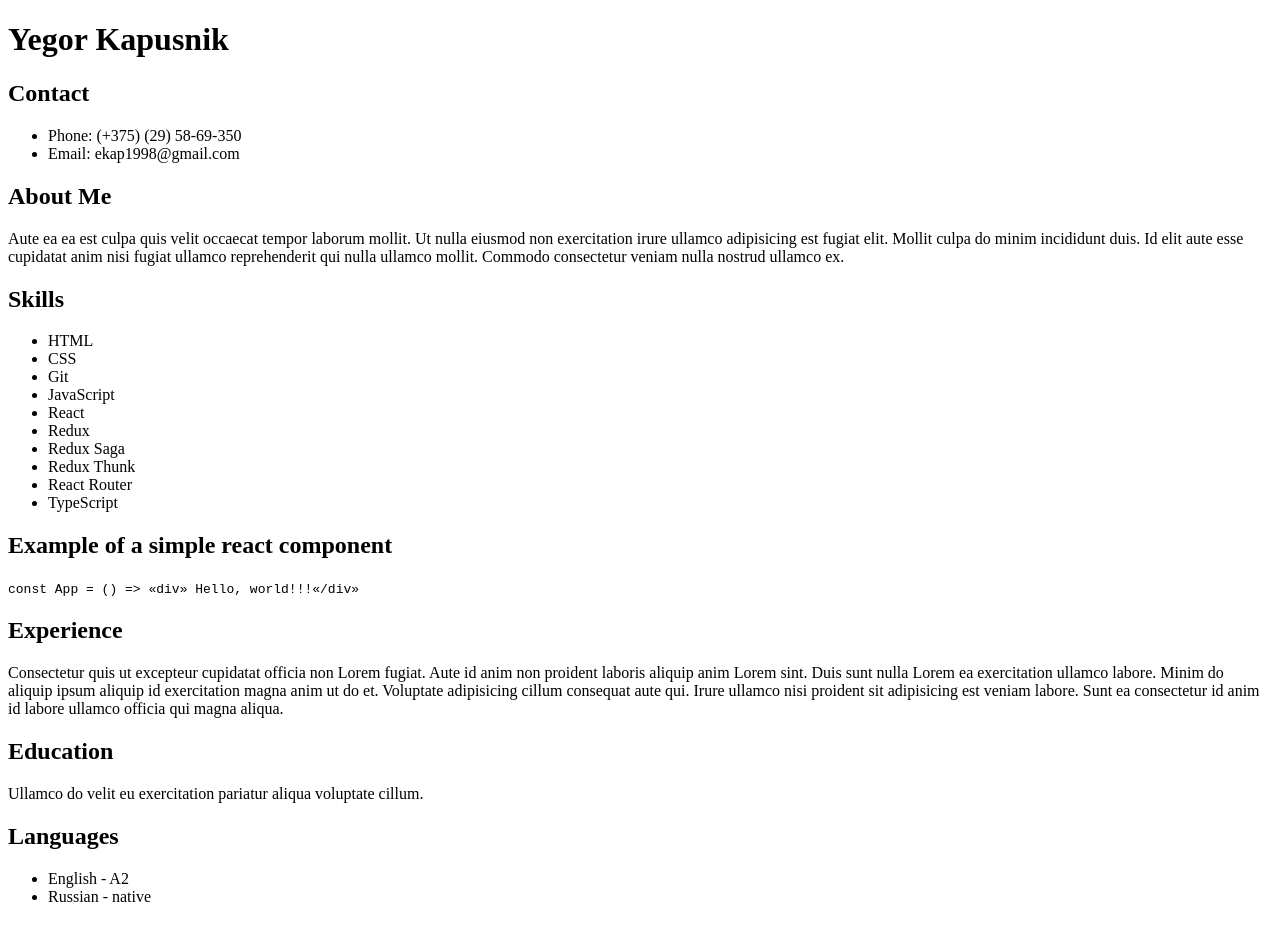
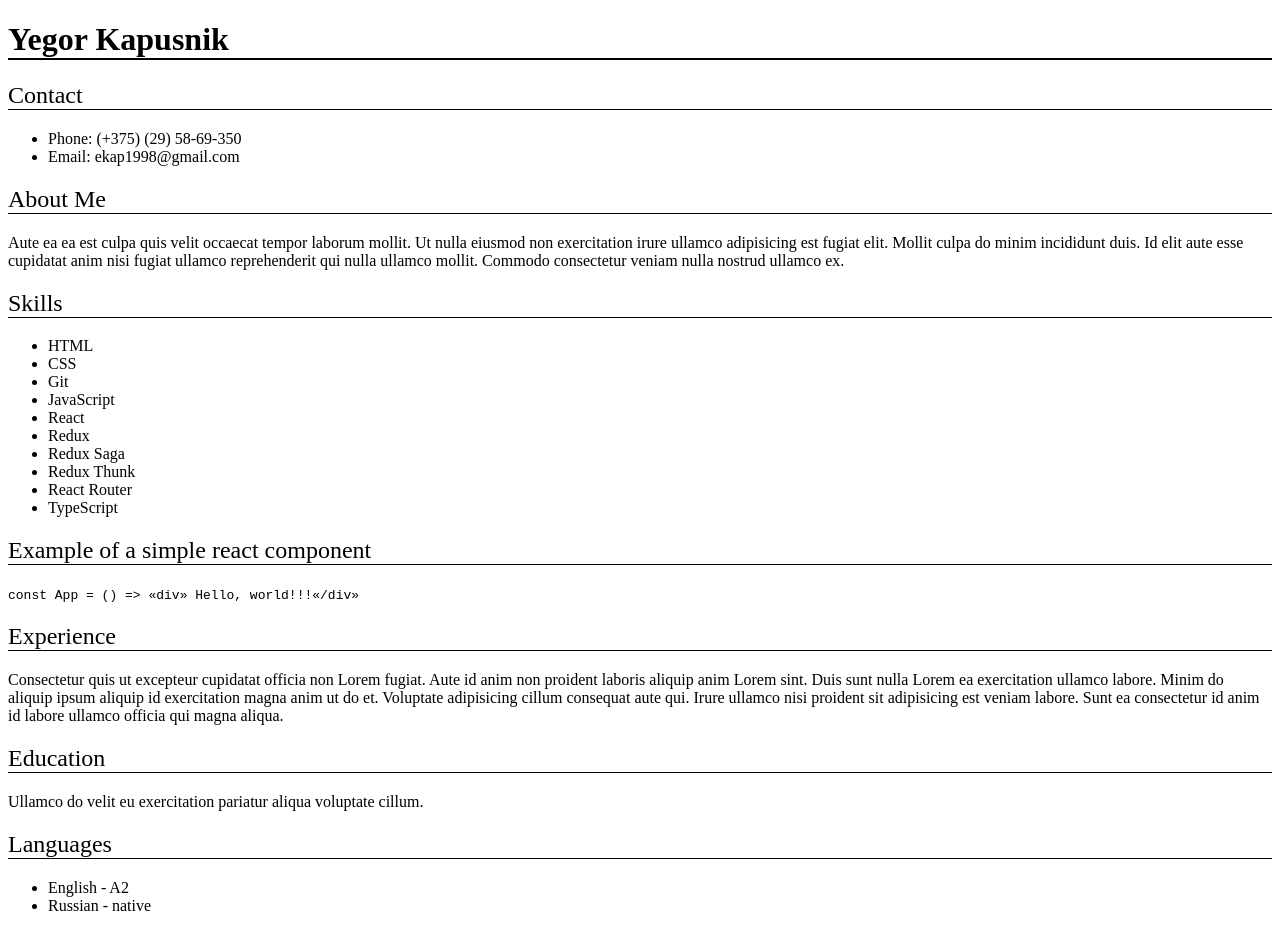
Before and after one commit to pastman001/rsschool-cv, a plain HTML site: page index.html in a window 1280 px wide. Drawn offline with Linux system fonts and the light colour scheme.

Commit message:
feat: add new style

```diff
--- a/style.css
+++ b/style.css
@@ -1,3 +1,8 @@
 h1 {
     font-weight: 900;
+    border-bottom: 2px black solid;
 }
+h2 {
+    font-weight: 500;
+    border-bottom: 1px black solid;
+}
```
